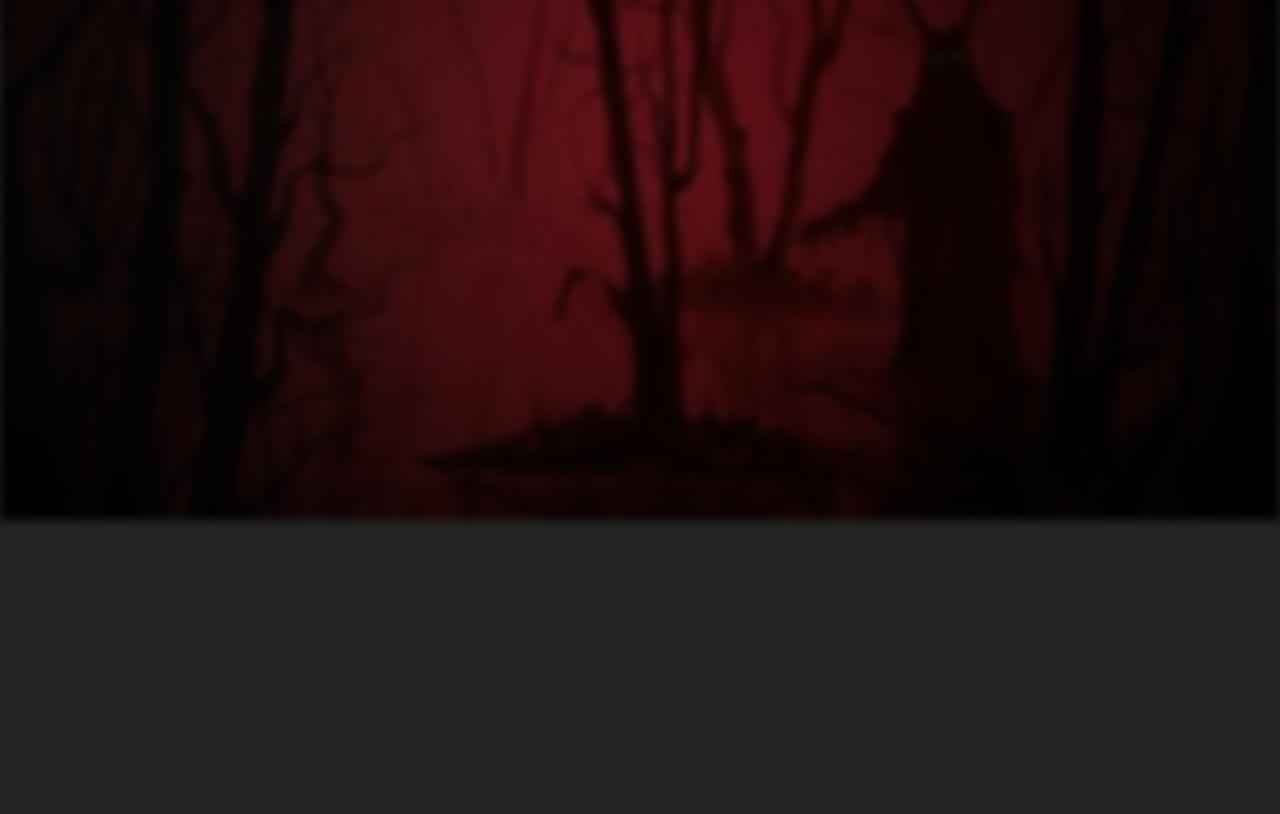
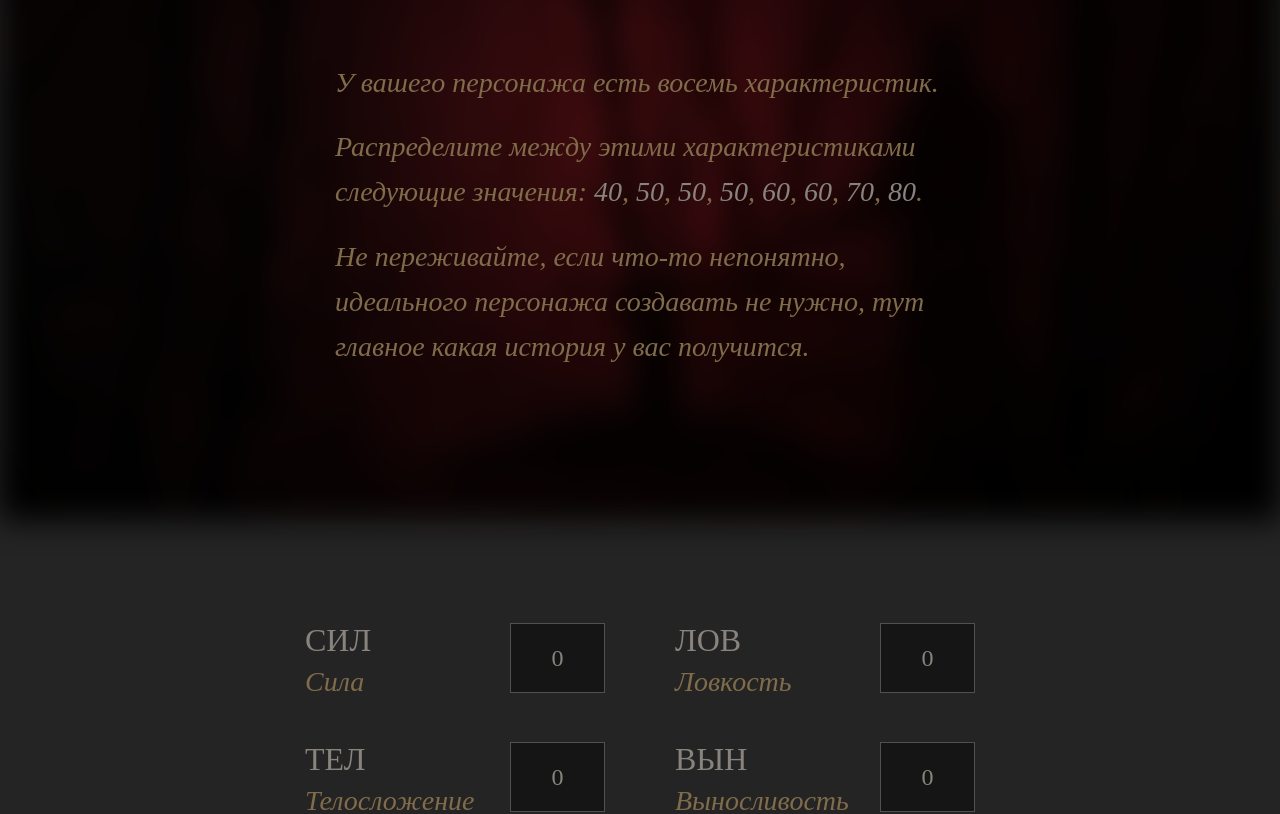
Before and after one commit to PipolaPopala/In-the-flames, a Nuxt app: page /stats in a window 1280 px wide. Before the commit this address had no page. Shown: the part 280-1094 px from the top of the page. Before the commit the page ends 800 px from the top, so only its background shows below. Built offline with nearby package versions, Linux system fonts and the light colour scheme.

Commit message:
feat: add stats page on basic stage and add layout choice characteristic

```diff
--- a/app.vue
+++ b/app.vue
@@ -5,4 +5,7 @@
 </template>
 
 <!-- реализовать зависимость иконки от выбранного в пола  -->
-<!-- добавить страницу персонажа  -->
+<!-- реализовать нормальную реакцию иконок на новедение и выбор в модалке выбора  -->
+<!-- развивать дальше страницу создания персонажа  -->
+<!-- развивать возможность в нужных местах переходить на страницу создания персонажа двигаясь по истории  -->
+<!-- добавить страницу готового персонажа  -->
--- a/assets/styles/index.scss
+++ b/assets/styles/index.scss
@@ -38,22 +38,22 @@ body::before {
   height: 100%;
   background-image: radial-gradient(
       circle,
-      rgba(0, 0, 0, 0.6) 0%,
-      rgba(0, 0, 0, 0.6) 10%,
-      rgba(0, 0, 0, 0.65) 20%,
-      rgba(0, 0, 0, 0.7) 30%,
-      rgba(0, 0, 0, 0.75) 40%,
-      rgba(0, 0, 0, 0.8) 50%,
-      rgba(0, 0, 0, 0.85) 60%,
-      rgba(0, 0, 0, 0.9) 70%,
-      rgba(0, 0, 0, 0.9) 80%,
+      rgba(0, 0, 0, 0.7) 0%,
+      rgba(0, 0, 0, 0.75) 10%,
+      rgba(0, 0, 0, 0.8) 20%,
+      rgba(0, 0, 0, 0.85) 30%,
+      rgba(0, 0, 0, 0.9) 40%,
+      rgba(0, 0, 0, 0.9) 50%,
+      rgba(0, 0, 0, 0.95) 60%,
+      rgba(0, 0, 0, 0.95) 70%,
+      rgba(0, 0, 0, 0.95) 80%,
       rgba(0, 0, 0, 1) 100%
     ),
     url("../img/bg-flames.png");
   background-position: center;
   background-size: cover;
   background-repeat: no-repeat;
-  filter: blur(5px);
+  filter: blur(15px);
   z-index: -1;
 }
 
--- /dev/null
+++ b/components/Stat.vue
@@ -0,0 +1,36 @@
+<script setup>
+defineProps({
+  titleCut: String,
+  titleFull: String,
+});
+</script>
+
+<template>
+  <div class="stat-wrapper">
+    <div>
+      <p class="title-cut">{{ titleCut }}</p>
+      <p class="title-full">{{ titleFull }}</p>
+    </div>
+    <ui-temporary-input />
+  </div>
+</template>
+
+<style lang="scss" scoped>
+.stat-wrapper {
+  display: flex;
+  justify-content: space-between;
+  align-items: center;
+  width: 300px;
+}
+.title-cut {
+  font-size: 32px;
+  line-height: 150%;
+  color: #88847d;
+  text-transform: uppercase;
+}
+.title-full {
+  font-style: italic;
+  font-size: 28px;
+  color: #806c4a;
+}
+</style>
--- a/components/ui/Button.vue
+++ b/components/ui/Button.vue
@@ -20,15 +20,23 @@
   transition: all 0.3s;
   color: #000000;
   cursor: pointer;
+  border-radius: 5px;
 }
 
 .primary {
-  border-radius: 5px;
-  padding: 15px 30px 15px 30px;
+  padding: 15px 30px;
   background-color: #ff9900;
 }
 
+.secondary {
+  padding: 15px 30px;
+  color: #ff9900;
+  border: 1px solid #ff9900;
+}
+
 .btn-play-again {
+  font-size: 16px;
+  padding: 10px 20px;
   position: absolute;
   bottom: 45px;
   right: 45px;
--- /dev/null
+++ b/components/ui/TemporaryInput.vue
@@ -0,0 +1,21 @@
+<script setup></script>
+
+<template>
+  <div class="temporary-input">0</div>
+</template>
+
+<style lang="scss" scoped>
+.temporary-input {
+  width: 95px;
+  height: 70px;
+  background-color: rgba(0, 0, 0, 0.4);
+  border: 1px solid rgba(255, 255, 255, 0.25);
+
+  display: flex;
+  justify-content: center;
+  align-items: center;
+  font-size: 24px;
+  line-height: 150%;
+  color: #88847d;
+}
+</style>
--- a/components/view/Adventure.vue
+++ b/components/view/Adventure.vue
@@ -11,7 +11,7 @@ const options = computed(() => props.stepData?.options);
 </script>
 
 <template>
-  <div class="wrapper">
+  <section class="wrapper">
     <div class="content-left">
       <div class="texts">
         <p v-for="(text, index) in texts" :key="index">
@@ -32,7 +32,7 @@ const options = computed(() => props.stepData?.options);
     <div class="content-right">
       <icon-background />
     </div>
-  </div>
+  </section>
 </template>
 
 <style lang="scss" scoped>
--- /dev/null
+++ b/components/view/Characteristic.vue
@@ -0,0 +1,103 @@
+<script setup></script>
+
+<template>
+  <section class="wrapper">
+    <div class="content-left">
+      <p class="title">Характеристики</p>
+      <div class="texts">
+        <p class="text">У вашего персонажа есть восемь характеристик.</p>
+        <p class="text">
+          Распределите между этими характеристиками следующие значения:
+          <span class="gray">40</span>, <span class="gray">50</span>,
+          <span class="gray">50</span>, <span class="gray">50</span>,
+          <span class="gray">60</span>, <span class="gray">60</span>,
+          <span class="gray">70</span>, <span class="gray">80</span>.
+        </p>
+        <p class="text">
+          Не переживайте, если что-то непонятно, идеального персонажа создавать
+          не нужно, тут главное какая история у вас получится.
+        </p>
+      </div>
+    </div>
+    <div class="content-right">
+      <form class="stats">
+        <stat title-cut="Сил" title-full="Сила" />
+        <stat title-cut="Лов" title-full="Ловкость" />
+        <stat title-cut="Тел" title-full="Телосложение" />
+        <stat title-cut="Вын" title-full="Выносливость" />
+        <stat title-cut="Нар" title-full="Наружность" />
+        <stat title-cut="Мощ" title-full="Мощь" />
+        <stat title-cut="Инт" title-full="Интеллект" />
+        <stat title-cut="Обр" title-full="Образование" />
+      </form>
+      <div class="buttons">
+        <ui-button class="secondary">Распределить случайно</ui-button>
+        <ui-button class="primary" disabled>Готово</ui-button>
+      </div>
+    </div>
+  </section>
+</template>
+
+<style lang="scss" scoped>
+.wrapper {
+  display: flex;
+  justify-content: center;
+  flex-wrap: wrap;
+  column-gap: 5%;
+}
+
+.content-left {
+  width: 610px;
+  height: 100vh;
+  overflow-y: auto;
+  display: flex;
+  flex-direction: column;
+  justify-content: center;
+  align-items: center;
+  row-gap: 70px;
+}
+
+.title {
+  font-size: 80px;
+  line-height: 150%;
+  color: #88847d;
+}
+
+.texts {
+  font-style: italic;
+  font-size: 28px;
+  line-height: 160%;
+  display: flex;
+  flex-direction: column;
+  row-gap: 20px;
+}
+
+.text {
+  color: #806c4a;
+}
+
+.gray {
+  color: #88847d;
+}
+
+.content-right {
+  width: 670px;
+  height: 100vh;
+  display: flex;
+  flex-direction: column;
+  justify-content: center;
+  row-gap: 100px;
+}
+
+.stats {
+  display: flex;
+  flex-wrap: wrap;
+  row-gap: 35px;
+  column-gap: 70px;
+}
+
+.buttons {
+  display: flex;
+  column-gap: 40px;
+}
+</style>
--- /dev/null
+++ b/layouts/statsLayout.vue
@@ -0,0 +1,13 @@
+<script setup></script>
+
+<template>
+  <main>
+    <slot />
+  </main>
+
+  <NuxtLink href="/">
+    <ui-button class="primary btn-play-again">Начать сначала</ui-button>
+  </NuxtLink>
+</template>
+
+<style lang="scss" scoped></style>
--- a/middleware/clearHistory.global.js
+++ b/middleware/clearHistory.global.js
@@ -1,6 +1,6 @@
 export default defineNuxtRouteMiddleware((to, from) => {
   // Проверяем, что текущий путь - '/adventure' и целевой путь - '/'
-  const isRiskPath = from.path === '/adventure'
+  const isRiskPath = from.path === '/adventure' || from.path === '/characteristic'
   if (isRiskPath && to.path === '/') {
     // const confirmed = window.confirm("Вы действительно хотите перейти на стартовую страницу?");
     // if (!confirmed) {
--- /dev/null
+++ b/pages/stats.vue
@@ -0,0 +1,16 @@
+<script setup>
+definePageMeta({
+  layout: "stats-layout",
+});
+useHead({
+  title: "Создание персонажа",
+});
+const statsStage = useStatsStageStore();
+</script>
+
+<template>
+  <p v-if="statsStage.stage === 'none'">ещё даже не начало, куда торопишься?</p>
+  <view-characteristic v-if="statsStage.stage === 'characteristic'" />
+</template>
+
+<style lang="scss" scoped></style>
--- /dev/null
+++ b/stores/statsStageStore.ts
@@ -0,0 +1,30 @@
+import { defineStore } from "pinia";
+import { ref } from "vue";
+
+export const useStatsStageStore = defineStore("statsStage", () => {
+  const stage = ref("characteristic"); // start state === 'none'
+
+  const setStageToCharacteristic = () => {
+    stage.value = "characteristic";
+  };
+
+  const setStageToHealth = () => {
+    stage.value = "health";
+  };
+
+  const setStageToLuck = () => {
+    stage.value = "luck";
+  };
+
+  const setStageToSkills = () => {
+    stage.value = "skills";
+  };
+
+  return {
+    stage,
+    setStageToCharacteristic,
+    setStageToHealth,
+    setStageToLuck,
+    setStageToSkills,
+  };
+});
```
Also changed, not shown: pages/adventure.vue (renamed from pages/Adventure.vue).
